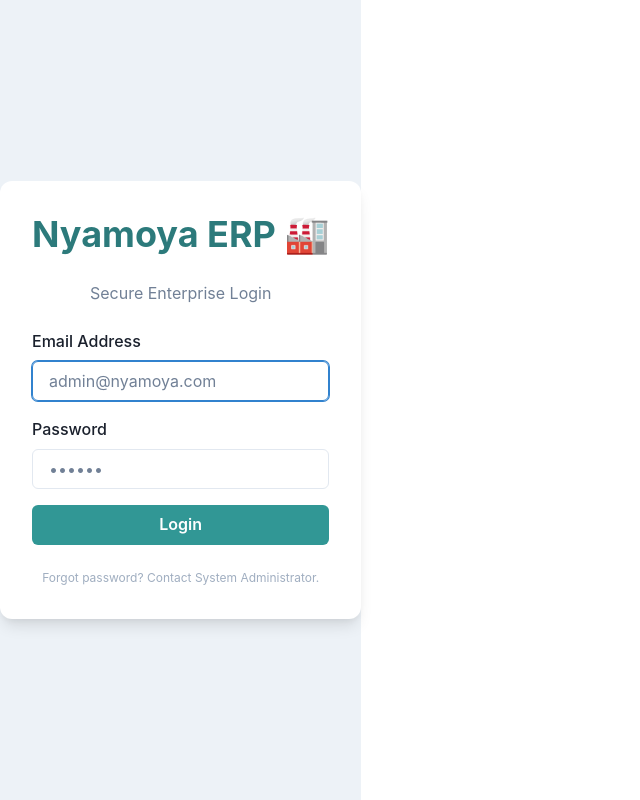
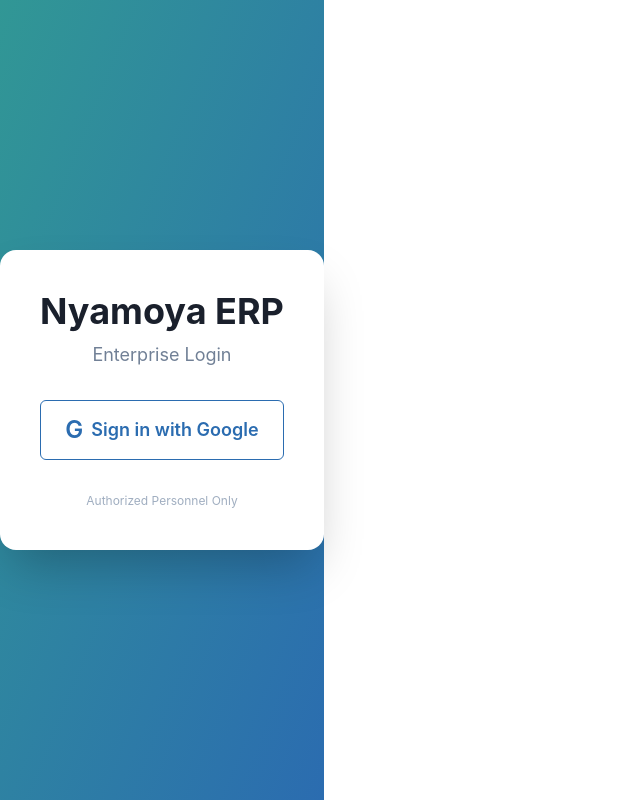
Before and after one commit to freddie7974-coder/Nyamoya-ERP, a React (Vite) app: page / in a window 1280 px wide. Shown: the whole page, without its empty margins (0-640 px from the left). Built offline with nearby package versions, Linux system fonts and the light colour scheme.

Commit message:
Switched to Google Auth

```diff
--- a/src/components/LoginScreen.jsx
+++ b/src/components/LoginScreen.jsx
@@ -1,94 +1,76 @@
 // src/components/LoginScreen.jsx
 import { useState } from 'react'
-import { Box, Button, Input, VStack, Heading, Text, useToast, Container, FormControl, FormLabel, Spinner } from '@chakra-ui/react'
-import { signInWithEmailAndPassword } from 'firebase/auth'
-import { auth } from '../firebase'
+import { Box, Button, VStack, Heading, Text, useToast, Container, Center, Icon } from '@chakra-ui/react'
+import { signInWithPopup } from 'firebase/auth'
+import { auth, googleProvider } from '../firebase'
 
 export default function LoginScreen({ onLogin }) {
-  const [email, setEmail] = useState('')
-  const [password, setPassword] = useState('')
   const [loading, setLoading] = useState(false)
   const toast = useToast()
 
-  const handleLogin = async (e) => {
-    e.preventDefault() // Stop page refresh
-    if (!email || !password) {
-      toast({ title: "Please enter email and password", status: "warning" })
-      return
-    }
+  // 🛡️ SECURITY CHECK
+  // Replace this with the EXACT email you use for your Google Account
+  const ADMIN_EMAIL = "freddie7974@gmail.com" // 👈 CHANGE THIS TO YOUR EMAIL!
 
+  const handleGoogleLogin = async () => {
     setLoading(true)
     try {
-      // 1. Talk to Firebase Auth 🔒
-      const userCredential = await signInWithEmailAndPassword(auth, email, password)
-      const user = userCredential.user
+      // 1. Pop up the Google Window
+      const result = await signInWithPopup(auth, googleProvider)
+      const user = result.user
 
-      // 2. Determine Role
-      // Simple logic: If it's YOUR email, you are Admin. Everyone else is Staff.
-      // (Change 'admin@nyamoya.com' to whatever email you created in Step 1)
-      const role = user.email === 'admin@nyamoya.com' ? 'admin' : 'staff'
+      // 2. Check who just logged in
+      let role = 'staff'
 
-      toast({ title: "Welcome back!", status: "success" })
+      // If the email matches YOURS, you are Admin.
+      if (user.email === ADMIN_EMAIL) {
+        role = 'admin'
+        toast({ title: `Welcome Boss! 👑`, status: "success" })
+      } else {
+        toast({ title: `Welcome Staff (${user.displayName})`, status: "success" })
+      }
 
-      // 3. Pass control to App.jsx
+      // 3. Enter the App
       onLogin(role)
 
     } catch (error) {
       console.error(error)
-      let msg = "Login failed."
-      if (error.code === 'auth/invalid-credential') msg = "Wrong email or password."
-      if (error.code === 'auth/too-many-requests') msg = "Too many failed attempts. Try later."
-
-      toast({ title: "Access Denied", description: msg, status: "error" })
+      toast({ title: "Login Failed", description: error.message, status: "error" })
     } finally {
       setLoading(false)
     }
   }
 
   return (
-    <Box h="100vh" bg="gray.100" display="flex" alignItems="center" justifyContent="center">
-      <Container maxW="sm" bg="white" p={8} borderRadius="xl" shadow="lg">
-        <VStack spacing={6}>
-          <Heading color="teal.600">Nyamoya ERP 🏭</Heading>
-          <Text color="gray.500">Secure Enterprise Login</Text>
+    <Box h="100vh" bgGradient="linear(to-br, teal.500, blue.600)" display="flex" alignItems="center" justifyContent="center">
+      <Container maxW="sm" bg="white" p={10} borderRadius="2xl" shadow="2xl" textAlign="center">
+        <VStack spacing={8}>
 
-          <form onSubmit={handleLogin} style={{ width: '100%' }}>
-            <VStack spacing={4}>
-              <FormControl>
-                <FormLabel>Email Address</FormLabel>
-                <Input
-                  type="email"
-                  placeholder="admin@nyamoya.com"
-                  value={email}
-                  onChange={(e) => setEmail(e.target.value)}
-                  autoFocus
-                />
-              </FormControl>
+          <Box>
+            <Heading size="xl" color="gray.800" mb={2}>Nyamoya ERP</Heading>
+            <Text color="gray.500" fontSize="lg">Enterprise Login</Text>
+          </Box>
 
-              <FormControl>
-                <FormLabel>Password</FormLabel>
-                <Input
-                  type="password"
-                  placeholder="••••••"
-                  value={password}
-                  onChange={(e) => setPassword(e.target.value)}
-                />
-              </FormControl>
-
-              <Button
-                type="submit"
-                colorScheme="teal"
-                w="100%"
-                isLoading={loading}
-                loadingText="Verifying..."
-              >
-                Login
-              </Button>
-            </VStack>
-          </form>
+          <Center w="100%">
+            <Button
+              w="100%"
+              h="60px"
+              variant="outline"
+              colorScheme="blue"
+              isLoading={loading}
+              loadingText="Connecting..."
+              onClick={handleGoogleLogin}
+              leftIcon={<Text fontSize="2xl">G</Text>} // Simple Google Icon representation
+              _hover={{ bg: 'blue.50', transform: 'scale(1.02)' }}
+              transition="all 0.2s"
+              fontSize="lg"
+            >
+              Sign in with Google
+            </Button>
+          </Center>
 
           <Text fontSize="xs" color="gray.400">
-            Forgot password? Contact System Administrator.
+            Authorized Personnel Only
           </Text>
         </VStack>
       </Container>
--- a/src/firebase.js
+++ b/src/firebase.js
@@ -1,20 +1,19 @@
 // src/firebase.js
 import { initializeApp } from "firebase/app";
 import { getFirestore } from "firebase/firestore";
-import { getAuth } from "firebase/auth"; // 👈 NEW IMPORT
+import { getAuth, GoogleAuthProvider } from "firebase/auth"; // 👈 Added GoogleAuthProvider
 
 const firebaseConfig = {
-  // ... KEEP YOUR EXISTING CONFIG KEYS HERE ...
-  // DO NOT DELETE YOUR KEYS!
-  apiKey: "YOUR_EXISTING_KEY",
-  authDomain: "YOUR_PROJECT.firebaseapp.com",
-  projectId: "YOUR_PROJECT",
-  storageBucket: "...",
-  messagingSenderId: "...",
-  appId: "..."
+  apiKey: "AIzaSyDG4EQb7a_yVWVK23ljdFYEVklZj4QIkDA",
+  authDomain: "nyamoya-36486.firebaseapp.com",
+  projectId: "nyamoya-36486",
+  storageBucket: "nyamoya-36486.firebasestorage.app",
+  messagingSenderId: "497346686010",
+  appId: "1:497346686010:web:efc8211cd0528ca5fdd903",
+  measurementId: "G-SF6G3KLJD5"
 };
 
-// Initialize Firebase
 const app = initializeApp(firebaseConfig);
 export const db = getFirestore(app);
-export const auth = getAuth(app); // 👈 NEW EXPORT
+export const auth = getAuth(app);
+export const googleProvider = new GoogleAuthProvider(); // 👈 NEW EXPORT
```
